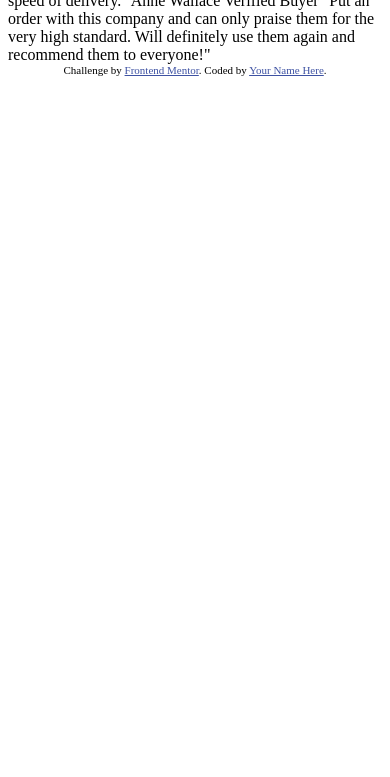
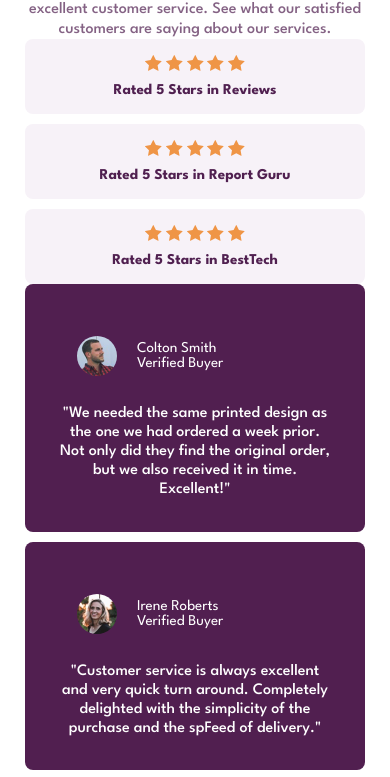
Before and after one commit to hddv/social-proof-section-master, a plain HTML site: page index.html in a window 390 px wide. Shown: the part 214-991 px from the top of the page. Before the commit the page ends 844 px from the top, so only its background shows below. Drawn offline with Linux system fonts and the light colour scheme.

Commit message:
mobile integration

```diff
--- a/index.html
+++ b/index.html
@@ -4,6 +4,8 @@
     <meta charset="UTF-8" />
     <meta name="viewport" content="width=device-width, initial-scale=1.0" />
     <!-- displays site properly based on user's device -->
+    <link rel="stylesheet" href="styles/reset.css" />
+    <link rel="stylesheet" href="styles/styles.css" />
 
     <link
       rel="icon"
@@ -26,36 +28,120 @@
     </style>
   </head>
   <body>
-    10,000+ of our users love our products.
+    <div class="container">
+      <section class="intro-rate">
+        <h1>10,000+ of our users love our products.</h1>
 
-    We only provide great products combined with excellent customer service.
-    See what our satisfied customers are saying about our services.
+        <p>
+          We only provide great products combined with excellent customer
+          service. See what our satisfied customers are saying about our
+          services.
+        </p>
 
-    Rated 5 Stars in Reviews
-    Rated 5 Stars in Report Guru
-    Rated 5 Stars in BestTech
+        <div class="rate">
+          <div class="rate-star">
+            <div>
+              <img src="images/icon-star.svg" alt="icon star" />
+              <img src="images/icon-star.svg" alt="icon star" />
+              <img src="images/icon-star.svg" alt="icon star" />
+              <img src="images/icon-star.svg" alt="icon star" />
+              <img src="images/icon-star.svg" alt="icon star" />
+            </div>
+            <span>Rated 5 Stars in Reviews</span>
+          </div>
 
-    Colton Smith
-    Verified Buyer
-    "We needed the same printed design as the one we had ordered a week prior.
-    Not only did they find the original order, but we also received it in time.
-    Excellent!"
+          <div class="rate-star">
+            <div>
+              <img src="images/icon-star.svg" alt="icon star" />
+              <img src="images/icon-star.svg" alt="icon star" />
+              <img src="images/icon-star.svg" alt="icon star" />
+              <img src="images/icon-star.svg" alt="icon star" />
+              <img src="images/icon-star.svg" alt="icon star" />
+            </div>
+            <span>Rated 5 Stars in Report Guru</span>
+          </div>
 
-    Irene Roberts
-    Verified Buyer
-    "Customer service is always excellent and very quick turn around. Completely
-    delighted with the simplicity of the purchase and the speed of delivery."
+          <div class="rate-star">
+            <div>
+              <img src="images/icon-star.svg" alt="icon star" />
+              <img src="images/icon-star.svg" alt="icon star" />
+              <img src="images/icon-star.svg" alt="icon star" />
+              <img src="images/icon-star.svg" alt="icon star" />
+              <img src="images/icon-star.svg" alt="icon star" />
+            </div>
+            <span>Rated 5 Stars in BestTech</span>
+          </div>
+        </div>
+      </section>
 
-    Anne Wallace
-    Verified Buyer
-    "Put an order with this company and can only praise them for the very high
-    standard. Will definitely use them again and recommend them to everyone!"
+      <section class="customer-reviews">
+        <div class="card">
+          <div class="client">
+            <img
+              class="avatar"
+              src="images/image-colton.jpg"
+              alt="Colton 's avatar"
+            />
+            <div class="info">
+              <span>Colton Smith</span>
+              <span>Verified Buyer</span>
+            </div>
+          </div>
 
-    <div class="attribution">
-      Challenge by
-      <a href="https://www.frontendmentor.io?ref=challenge" target="_blank"
-        >Frontend Mentor</a
-      >. Coded by <a href="#">Your Name Here</a>.
+          <p>
+            "We needed the same printed design as the one we had ordered a week
+            prior. Not only did they find the original order, but we also
+            received it in time. Excellent!"
+          </p>
+        </div>
+
+        <div class="card">
+          <div class="client">
+            <img
+              class="avatar"
+              src="images/image-irene.jpg"
+              alt="Irene 's avatar"
+            />
+            <div class="info">
+              <span>Irene Roberts</span>
+              <span>Verified Buyer</span>
+            </div>
+          </div>
+
+          <p>
+            "Customer service is always excellent and very quick turn around.
+            Completely delighted with the simplicity of the purchase and the
+            spFeed of delivery."
+          </p>
+        </div>
+
+        <div class="card">
+          <div class="client">
+            <img
+              class="avatar"
+              src="images/image-anne.jpg"
+              alt="Anne 's avatar"
+            />
+            <div class="info">
+              <span>Anne Wallace</span>
+              <span>Verified Buyer</span>
+            </div>
+          </div>
+
+          <p>
+            "Put an order with this company and can only praise them for the
+            very high standard. Will definitely use them again and recommend
+            them to everyone!"
+          </p>
+        </div>
+
+        <div class="attribution">
+          Challenge by
+          <a href="https://www.frontendmentor.io?ref=challenge" target="_blank"
+            >Frontend Mentor</a
+          >. Coded by <a href="#">Your Name Here</a>.
+        </div>
+      </section>
     </div>
   </body>
 </html>
--- /dev/null
+++ b/styles/reset.css
@@ -0,0 +1,58 @@
+html, body, div, span, applet, object, iframe,
+h1, h2, h3, h4, h5, h6, p, blockquote, pre,
+a, abbr, acronym, address, big, cite, code,
+del, dfn, em, img, ins, kbd, q, s, samp,
+small, strike, strong, sub, sup, tt, var,
+b, u, i, center,
+dl, dt, dd, ol, ul, li,
+fieldset, form, label, legend,
+table, caption, tbody, tfoot, thead, tr, th, td,
+article, aside, canvas, details, embed,
+figure, figcaption, footer, header, hgroup,
+menu, nav, output, ruby, section, summary,
+time, mark, audio, video {
+	margin: 0;
+	padding: 0;
+	border: 0;
+	font-size: 100%;
+	font: inherit;
+	vertical-align: baseline;
+}
+/* HTML5 display-role reset for older browsers */
+article, aside, details, figcaption, figure,
+footer, header, hgroup, menu, nav, section {
+	display: block;
+}
+body {
+	line-height: 1;
+}
+ol, ul {
+	list-style: none;
+}
+blockquote, q {
+	quotes: none;
+}
+blockquote:before, blockquote:after,
+q:before, q:after {
+	content: '';
+	content: none;
+}
+table {
+	border-collapse: collapse;
+	border-spacing: 0;
+}
+
+*, *:before, *:after {
+	box-sizing: border-box;
+}
+
+
+/* html {
+	box-sizing: border-box;
+	-moz-box-sizing: border-box;
+	-webkit-box-sizing: border-box;
+}
+
+*, *::before, *::after {
+	box-sizing: inherit;
+} */
--- /dev/null
+++ b/styles/styles.css
@@ -0,0 +1,80 @@
+@import url('https://fonts.googleapis.com/css2?family=League+Spartan:wght@400;500;700&display=swap');
+
+body{
+  font-size: 15px;
+  font-family: 'League Spartan', sans-serif ;
+}
+
+h1{
+  color: hsl(300, 43%, 22%);
+  font-size: 3rem;
+  font-weight: 700;
+  text-align: center;
+  line-height: 0.8;
+  letter-spacing: -2px;
+}
+
+.container{
+  padding: 80px 25px;
+}
+
+p{
+  color: hsla(300, 43%, 22%, 70%);
+  font-weight: 500;
+  text-align: center;
+  font-size: 1rem;
+  line-height: 1.2;
+}
+
+
+.rate-star{
+  background-color: #f7f2f8;
+  font-weight: 700;
+  color: hsl(300, 43%, 22%);
+  text-align: center;
+  padding: 16px 32px;
+  border-radius: 8px;
+  display: flex;
+  flex-direction: column;
+  gap: 8px;
+}
+
+.rate{
+  display: grid;
+  gap: 10px;
+}
+
+.card{
+  background-color: #511f50;
+  padding: 32px 32px;
+  border-radius: 8px;
+  display: flex;
+  flex-direction: column;
+  gap: 8px;
+}
+
+.customer-reviews{
+  display: grid;
+  gap: 10px;
+  color: white;
+}
+
+.avatar{
+  border-radius: 100px;
+  transform: scale(0.5);
+}
+
+.card p{
+  color: white;
+
+}
+
+.client{
+  display: flex;
+  align-items: center;
+}
+
+.info{
+  display: flex;
+  flex-direction: column;
+}
```
